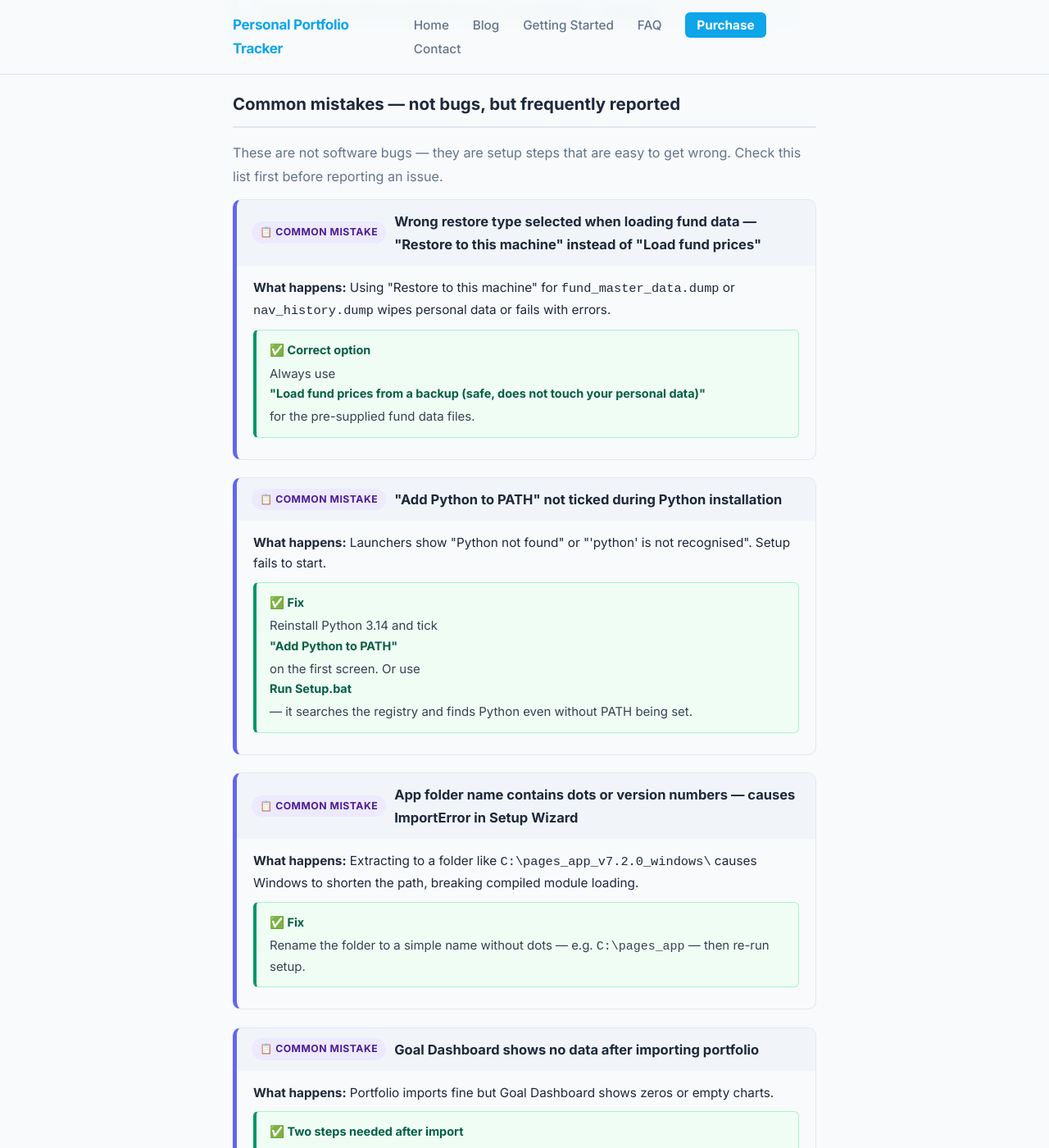
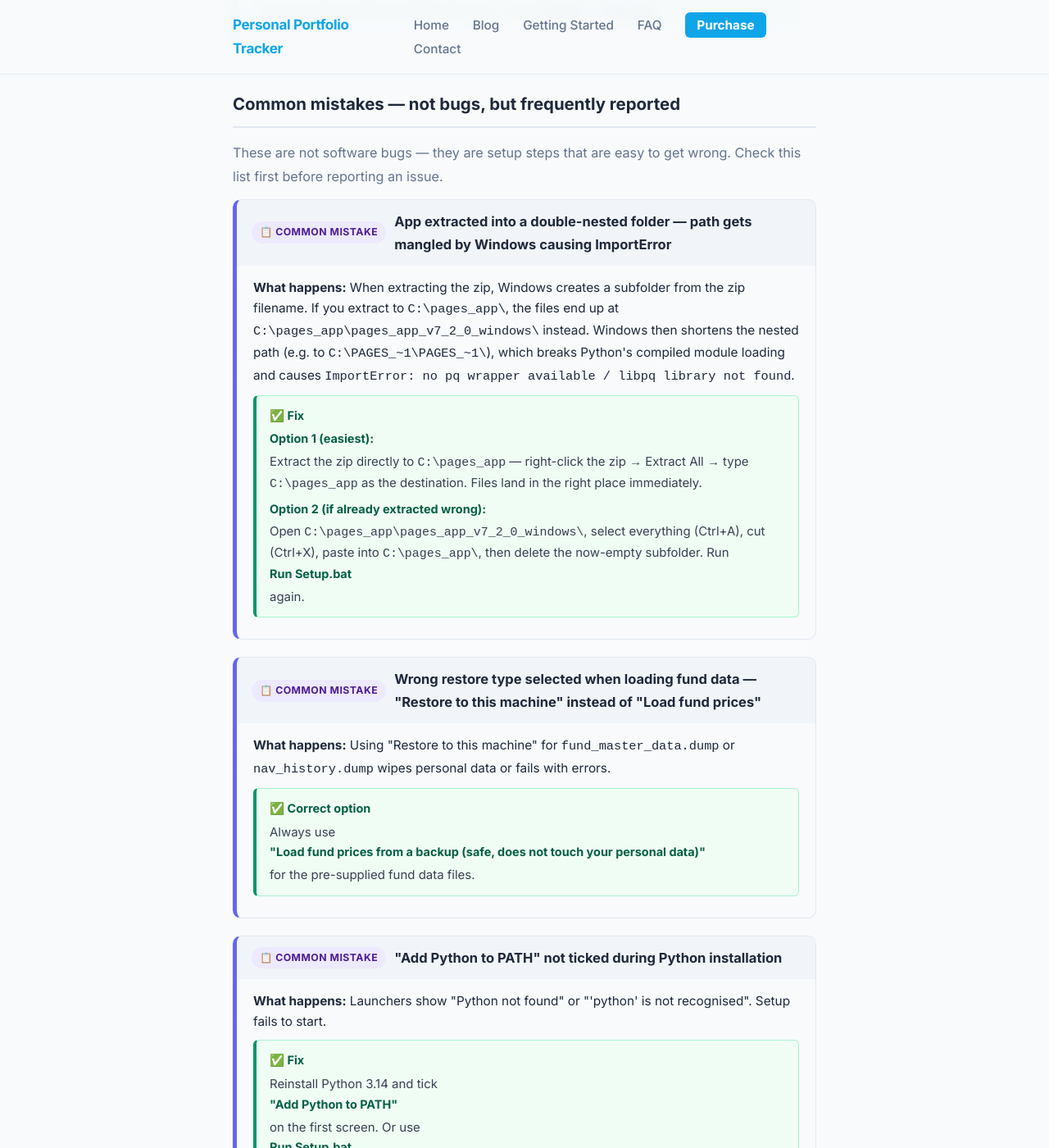
Before and after one commit to srikrishna2024/portfolio-tracker-blog, a Jekyll site: the page built from known-issues/index.html, in a window 1280 px wide and 1400 px high, scrolled down 3723 px. Shown: the whole window at 82% size. Built offline with Jekyll 4.4.1, drawn with Linux system fonts in a browser that asks for light colours.

Commit message:
known issues: add double-nested folder extraction common mistake

```diff
--- a/known-issues/index.html
+++ b/known-issues/index.html
@@ -135,6 +135,21 @@ title: Known Issues & Workarounds
   <div class="content-section">
     <h2>Common mistakes — not bugs, but frequently reported</h2>
     <p>These are not software bugs — they are setup steps that are easy to get wrong. Check this list first before reporting an issue.</p>
+
+    <div class="ki-issue" style="border-left:5px solid #6366f1;">
+      <div class="ki-header">
+        <span class="ki-badge" style="background:#ede9fe;color:#4c1d95;">📋 Common mistake</span>
+        <h3 class="ki-title">App extracted into a double-nested folder — path gets mangled by Windows causing ImportError</h3>
+      </div>
+      <div class="ki-body">
+        <p><strong>What happens:</strong> When extracting the zip, Windows creates a subfolder from the zip filename. If you extract to <code>C:\pages_app\</code>, the files end up at <code>C:\pages_app\pages_app_v7_2_0_windows\</code> instead. Windows then shortens the nested path (e.g. to <code>C:\PAGES_~1\PAGES_~1\</code>), which breaks Python's compiled module loading and causes <code>ImportError: no pq wrapper available / libpq library not found</code>.</p>
+        <div class="ki-workaround">
+          <strong>✅ Fix</strong>
+          <p><strong>Option 1 (easiest):</strong> Extract the zip directly to <code>C:\pages_app</code> — right-click the zip → Extract All → type <code>C:\pages_app</code> as the destination. Files land in the right place immediately.</p>
+          <p style="margin-top:6px;"><strong>Option 2 (if already extracted wrong):</strong> Open <code>C:\pages_app\pages_app_v7_2_0_windows\</code>, select everything (Ctrl+A), cut (Ctrl+X), paste into <code>C:\pages_app\</code>, then delete the now-empty subfolder. Run <strong>Run Setup.bat</strong> again.</p>
+        </div>
+      </div>
+    </div>
 
     <div class="ki-issue" style="border-left:5px solid #6366f1;">
       <div class="ki-header">
```
